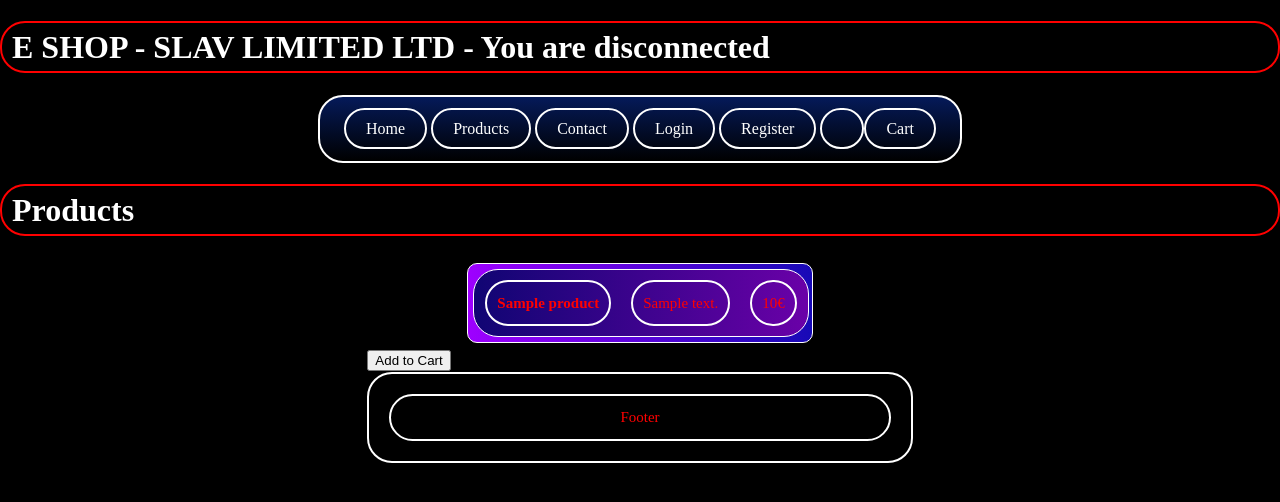
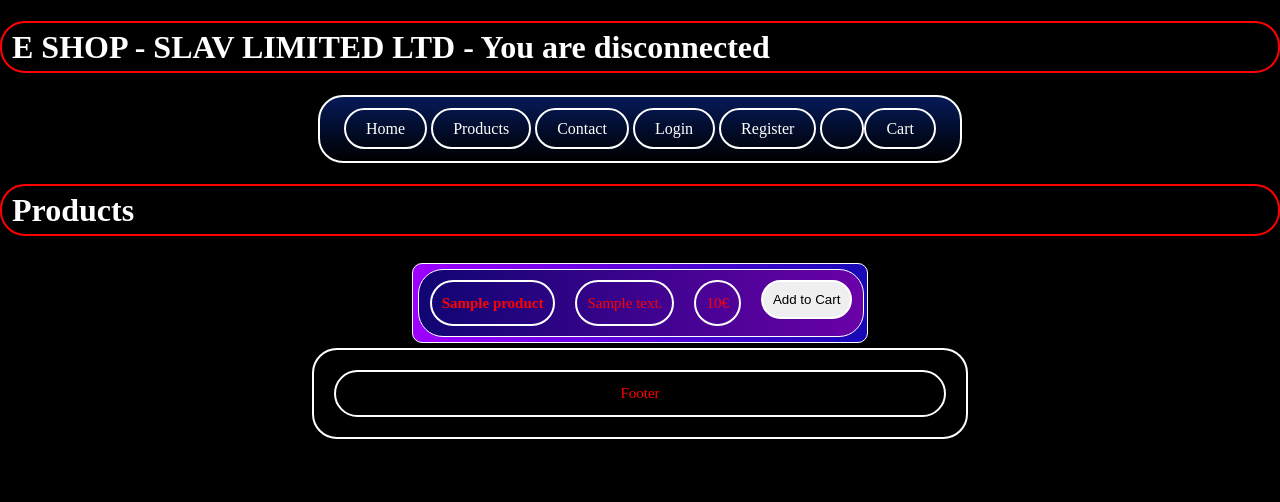
Before and after one commit to Elmani335/e-shop, a PHP site: page /index.php?page=products in a window 1280 px wide. Shown: the top 502 px of the page. Run offline with PHP 8.4, Linux system fonts and the light colour scheme; tables that the repository leaves empty hold one stand-in row (values such as "Sample post").

Commit message:
update
update

```diff
--- a/php/includes/db-config.php
+++ b/php/includes/db-config.php
@@ -1,8 +1,8 @@
 <?php
  $conf = [
- 'hostname' => '82.64.34.8',
- 'user' => 'eshop',
- 'password' => 'Eshop.git',
+ 'hostname' => 'localhost',
+ 'user' => 'root',
+ 'password' => '',
  'nameBDD' => 'eshop',
      ];
 
--- a/php/views/pages/products.php
+++ b/php/views/pages/products.php
@@ -36,16 +36,18 @@ foreach ($products as $product) {
     echo "<p><b>" . $product['name_product'] . "</b></p>";
     echo "<p>" . $product['description_product'] . "</p>";
     echo "<p>" . $product['price_product'] . "€</p>";
+
+    echo '<form class="fmr" action="index.php?page=cart" method="post">';
+    echo '<input type="hidden" name="action" value="add">';
+    echo '<input type="hidden" name="product_id" value="' . $product['id_product'] . '">';
+    echo '<input class="fmr" type="submit" value="Add to Cart">';
+    echo '</form>';
+
+
     echo "</div>";
     echo "</div>";
     echo "</div>";
 
-    // add a button to add the product to the cart
-    echo '<form action="index.php?page=cart" method="post">';
-    echo '<input type="hidden" name="action" value="add">';
-    echo '<input type="hidden" name="product_id" value="' . $product['id_product'] . '">';
-    echo '<input type="submit" value="Add to Cart">';
-    echo '</form>';
 
     // save the product id in a session variable
     $_SESSION['product_id'] = $product['id_product'];
--- a/www/css/products.css
+++ b/www/css/products.css
@@ -36,3 +36,11 @@ body {
     border: 2px solid #ffffff;
     border-radius: 100px;
 }
+
+
+form .fmr {
+    margin: 10px;
+    padding: 10px;
+    border: 2px solid #ffffff;
+    border-radius: 100px;
+}
--- a/www/db-setup.php
+++ b/www/db-setup.php
@@ -1,6 +1,6 @@
 <?php
 $database_dynamic = file_get_contents('../php/includes/eshop.sql');
-$db = NEW PDO('mysql:host=82.64.34.8', 'eshop', 'Eshop.git');
+$db = NEW PDO('mysql:host=localhost', 'root', '');
 $db->exec($database_dynamic);
 // redirect after 3seconds to home page
 header("Refresh:3; url=./index.php");
```
